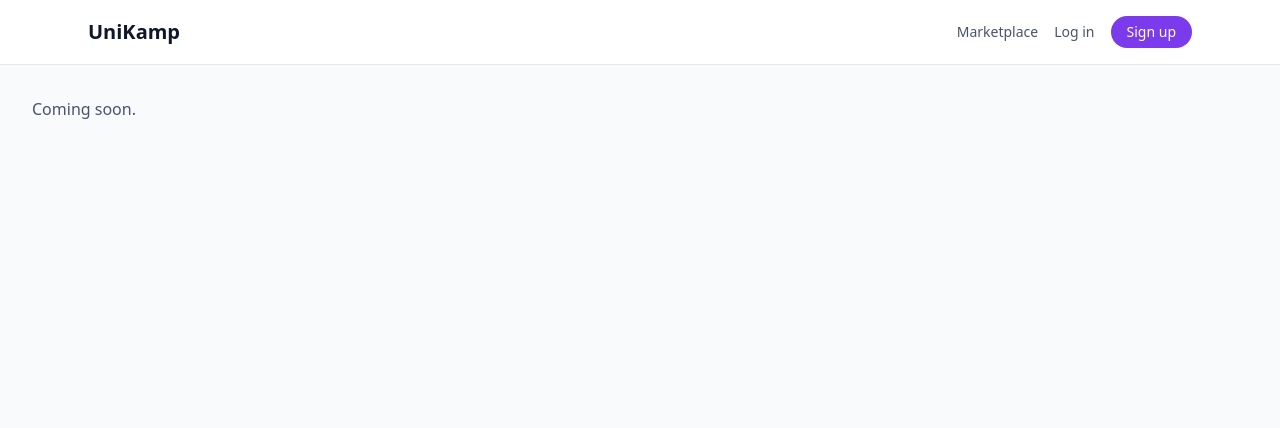
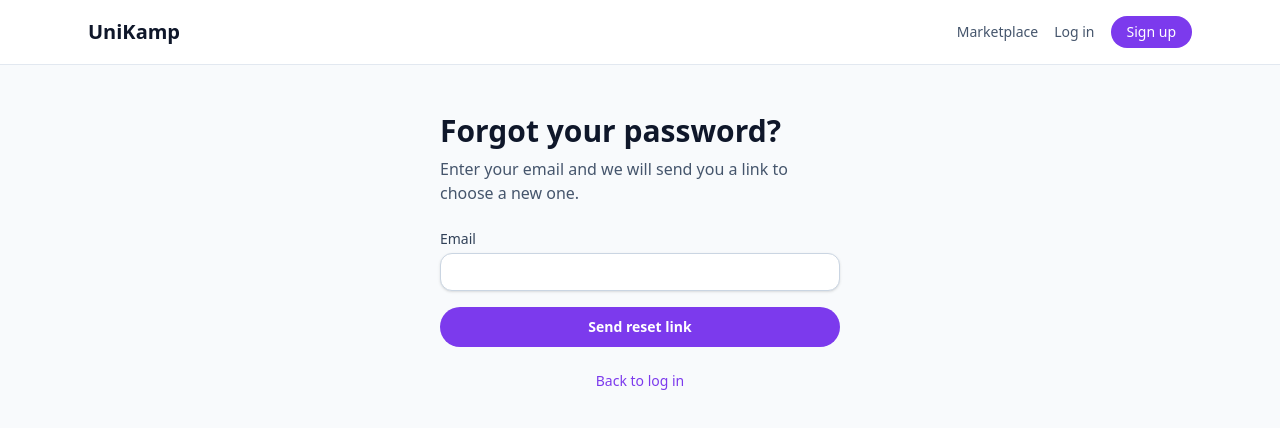
Before and after one commit to robelyinager12-web/CumpasMarkatPlace, a Next.js app in the folder apps/web/: page /auth/forgot-password in a window 1280 px wide. Shown: the top 428 px of the page. Built offline with nearby package versions, Linux system fonts and the light colour scheme; no server answers.

Commit message:
feat(web): forgot password page

```diff
--- a/apps/web/src/app/auth/forgot-password/page.tsx
+++ b/apps/web/src/app/auth/forgot-password/page.tsx
@@ -1,3 +1,20 @@
-export default function Page() {
-  return <main className="p-8 text-slate-600">Coming soon.</main>
+import type { Metadata } from 'next'
+import Link from 'next/link'
+import { ForgotPasswordForm } from '@/components/forms/ForgotPasswordForm'
+
+export const metadata: Metadata = { title: 'Forgot password' }
+
+export default function ForgotPasswordPage() {
+  return (
+    <main className="mx-auto max-w-md px-6 py-12">
+      <h1 className="mb-2 text-3xl font-bold text-brand-navy">Forgot your password?</h1>
+      <p className="mb-6 text-slate-600">Enter your email and we will send you a link to choose a new one.</p>
+      <ForgotPasswordForm />
+      <p className="mt-6 text-center text-sm">
+        <Link href="/auth/login" className="font-medium text-brand-purple hover:underline">
+          Back to log in
+        </Link>
+      </p>
+    </main>
+  )
 }
```
